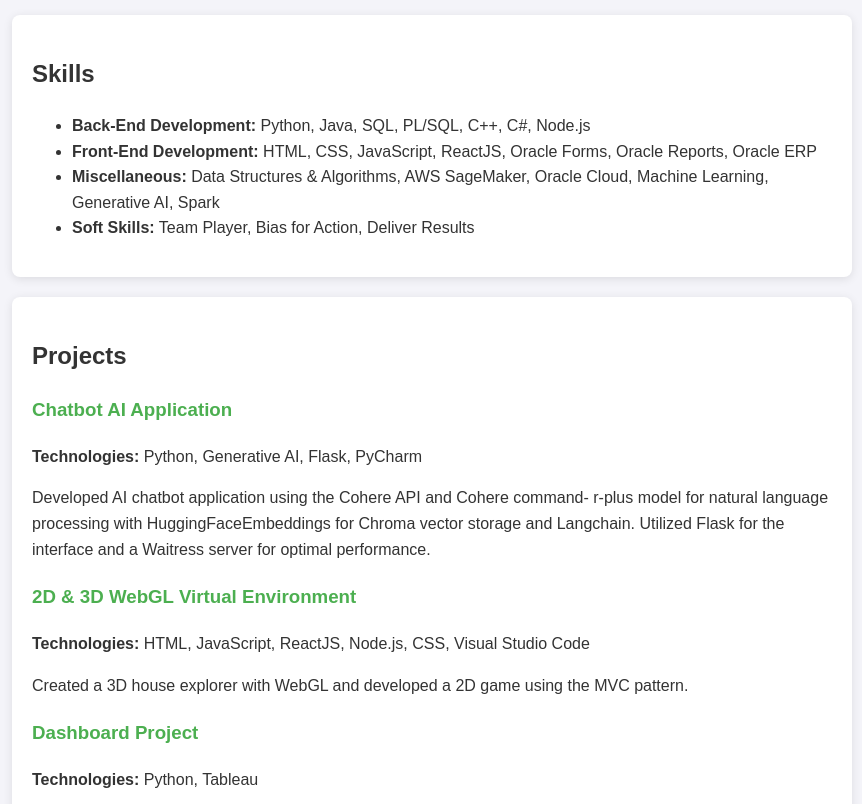
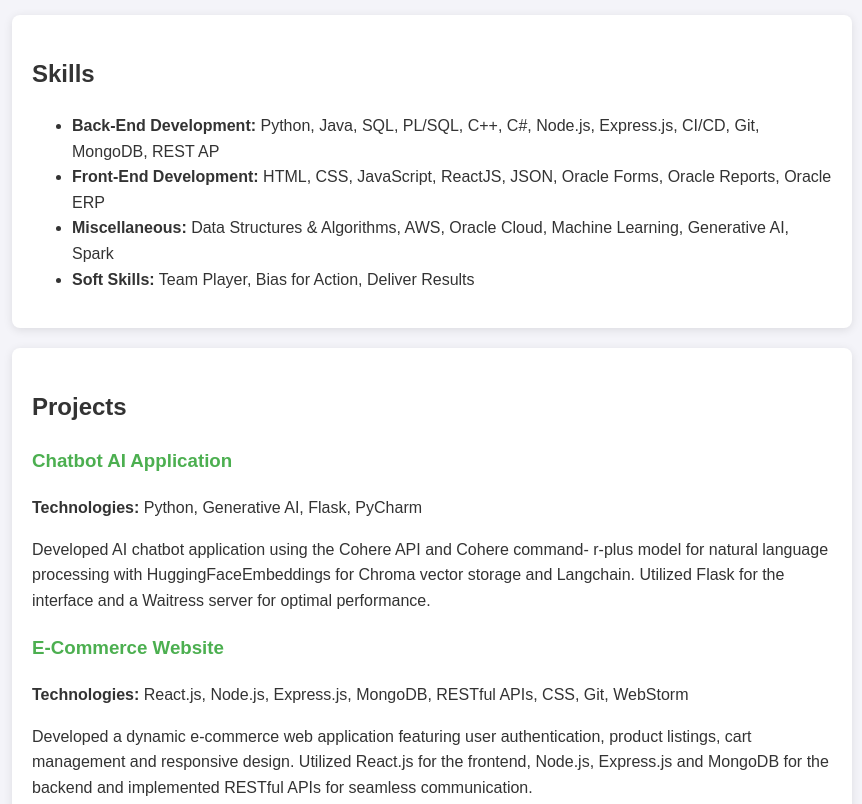
Before and after one commit to aseansingh/Portfolio, a plain HTML site: page index.html in a window 1280 px wide. Shown: the part 280-1084 px from the top of the page, without its empty margins (208-1070 px from the left). Drawn offline with Linux system fonts and the light colour scheme.

Commit message:
Update index.html

```diff
--- a/index.html
+++ b/index.html
@@ -27,9 +27,9 @@
     <section id="skills">
         <h2>Skills</h2>
         <ul>
-            <li><strong>Back-End Development:</strong> Python, Java, SQL, PL/SQL, C++, C#, Node.js</li>
-            <li><strong>Front-End Development:</strong> HTML, CSS, JavaScript, ReactJS, Oracle Forms, Oracle Reports, Oracle ERP</li>
-            <li><strong>Miscellaneous:</strong> Data Structures & Algorithms, AWS SageMaker, Oracle Cloud, Machine Learning, Generative AI, Spark</li>
+            <li><strong>Back-End Development:</strong> Python, Java, SQL, PL/SQL, C++, C#, Node.js, Express.js, CI/CD, Git, MongoDB, REST AP</li>
+            <li><strong>Front-End Development:</strong> HTML, CSS, JavaScript, ReactJS, JSON, Oracle Forms, Oracle Reports, Oracle ERP</li>
+            <li><strong>Miscellaneous:</strong> Data Structures & Algorithms, AWS, Oracle Cloud, Machine Learning, Generative AI, Spark</li>
             <li><strong>Soft Skills:</strong> Team Player, Bias for Action, Deliver Results</li>
         </ul>
     </section>
@@ -41,6 +41,12 @@
             <p><strong>Technologies:</strong> Python, Generative AI, Flask, PyCharm</p>
             <p>Developed AI chatbot application using the Cohere API and Cohere command- r-plus model for natural language processing with HuggingFaceEmbeddings
                for Chroma vector storage and Langchain. Utilized Flask for the interface and a Waitress server for optimal performance.</p>
+        </div>
+        <div class="project">
+            <h3>E-Commerce Website</h3>
+            <p><strong>Technologies:</strong> React.js, Node.js, Express.js, MongoDB, RESTful APIs, CSS, Git, WebStorm</p>
+            <p>Developed a dynamic e-commerce web application featuring user authentication, product listings, cart management and responsive design.
+               Utilized React.js for the frontend, Node.js, Express.js and MongoDB for the backend and implemented RESTful APIs for seamless communication.</p>
         </div>
         <div class="project">
             <h3>2D & 3D WebGL Virtual Environment</h3>
@@ -85,7 +91,7 @@
         <h2>Certifications</h2>
         <ul>
             <li>AWS Academy Cloud Foundations Certified</li>
-            <li>Oracle Cloud Data Management Certified Foundations Associate</li>
+            <li>Oracle Cloud Data Management Certified Foundations Associate Certified</li>
             <li>Oracle Cloud Infrastructure Artificial Intelligence Foundations Associate Certified</li>
         </ul>
     </section>
```
